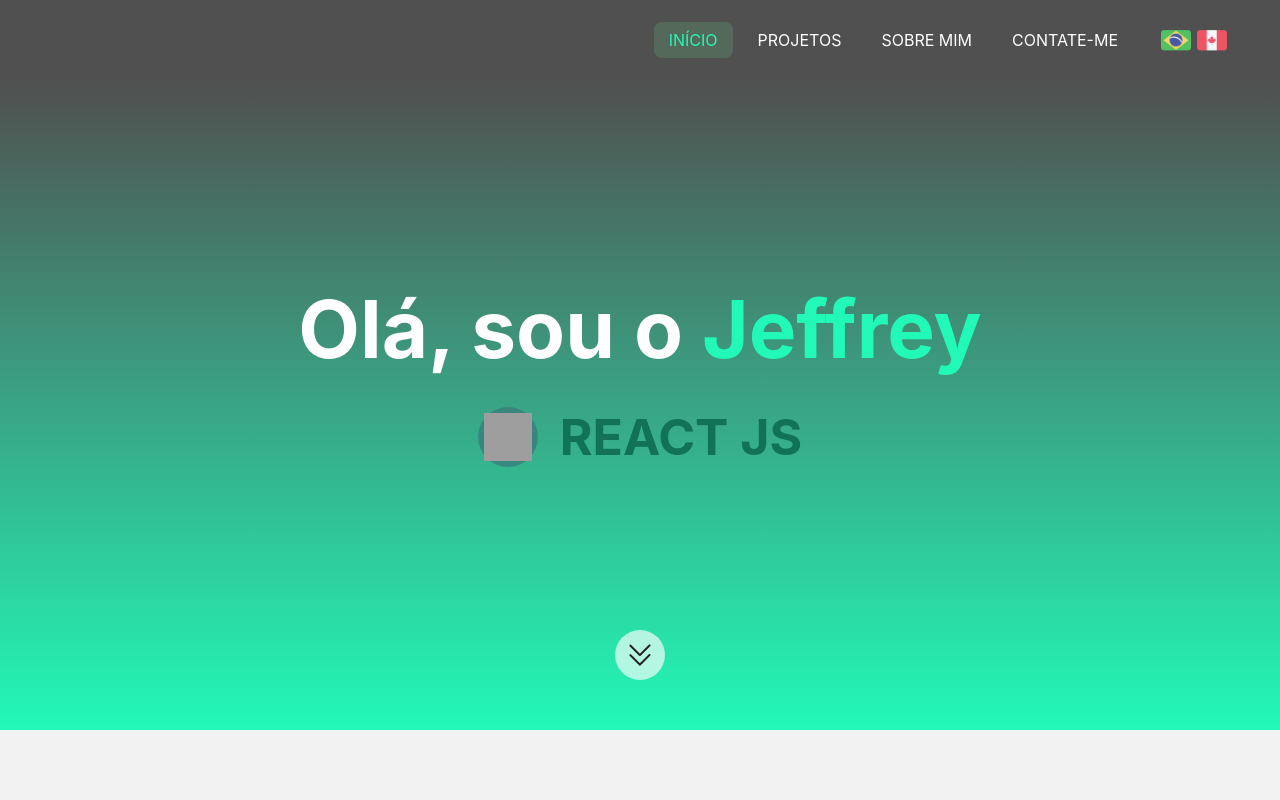
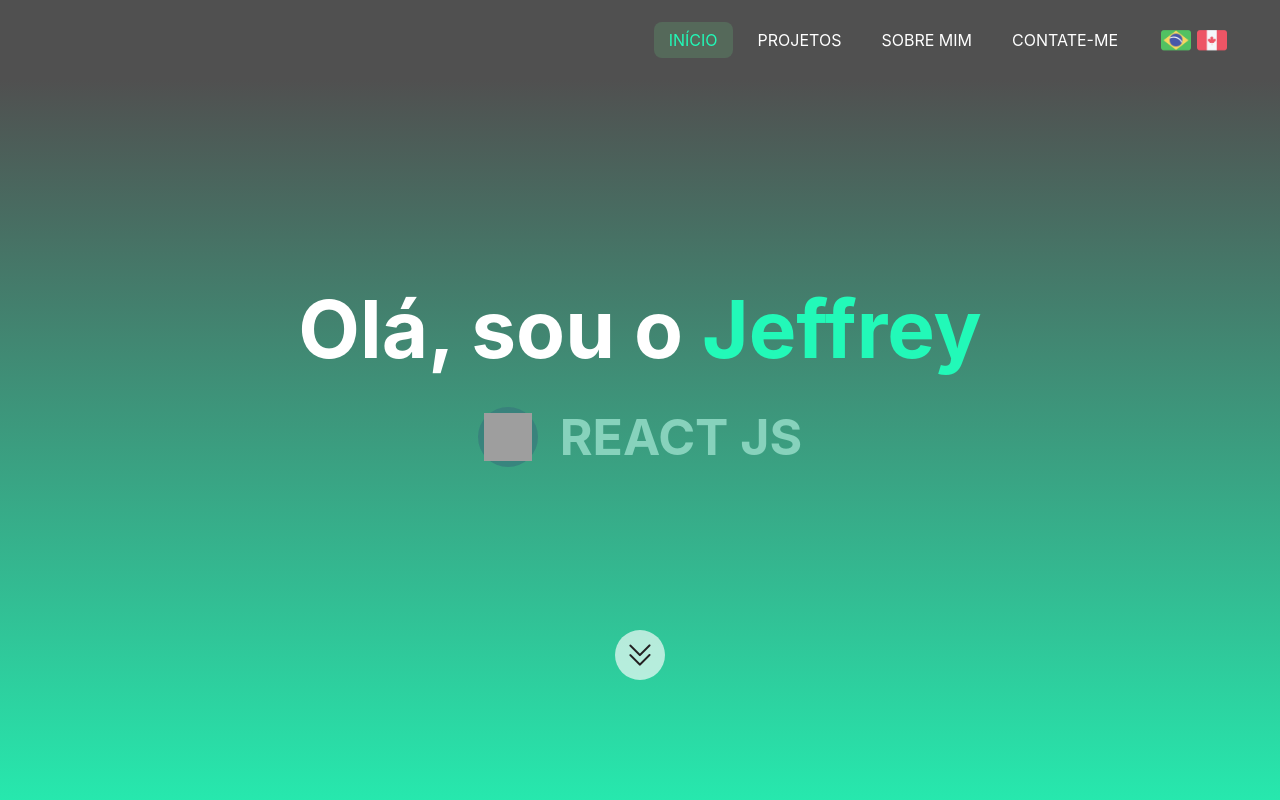
Before and after one commit to jeffreyalvr/meu-portfolio, a React (Vite) app: page / in a window 1280 px wide. Shown: the top 800 px of the page. Built offline with nearby package versions, Linux system fonts and the light colour scheme; grey boxes are pictures that could not be loaded.

Commit message:
Modifica o tamanho do elemento hero

```diff
--- a/src/components/Hero/styles.css
+++ b/src/components/Hero/styles.css
@@ -1,5 +1,5 @@
 .hero {
-  height: 650px;
+  height: 100vh;
   width: 100%;
   background: linear-gradient(360deg, #22f9b8 0%, #505050 100%);
   padding: 200px 0 0 0;
@@ -23,7 +23,7 @@
 .hero h2 {
   text-transform: uppercase;
   font-size: 50px;
-  color: #117255;
+  color: #87d2bc;
   display: flex;
   flex-direction: row;
   align-items: center;
@@ -59,5 +59,5 @@
   justify-content: center;
   align-items: center;
   position: absolute;
-  bottom: 50px;
+  bottom: 200px;
 }
```
